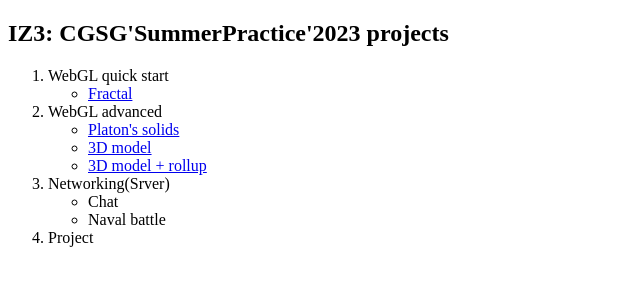
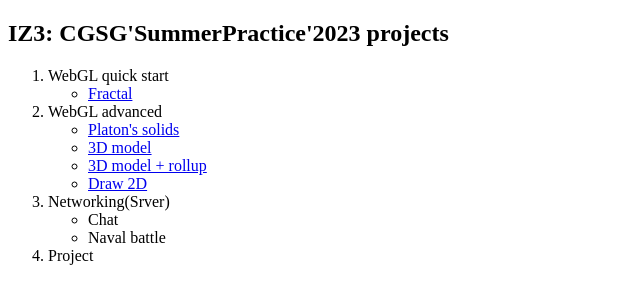
Before and after one commit to cgsgiz3/cgsgiz3.github.io, a plain HTML site: page index.html in a window 1280 px wide. Shown: the whole page, without its empty margins (0-640 px from the left). Drawn offline with Linux system fonts and the light colour scheme.

Commit message:
Update index.html

```diff
--- a/index.html
+++ b/index.html
@@ -16,6 +16,7 @@
       <li><a href="platon/">Platon's solids</a>
       <li><a href="models/">3D model</a>
       <li><a href="rollup/">3D model + rollup</a>
+      <li><a href="draw2d/">Draw 2D</a>
       </ul>
     <li>Networking(Srver)
       <ul>
```
